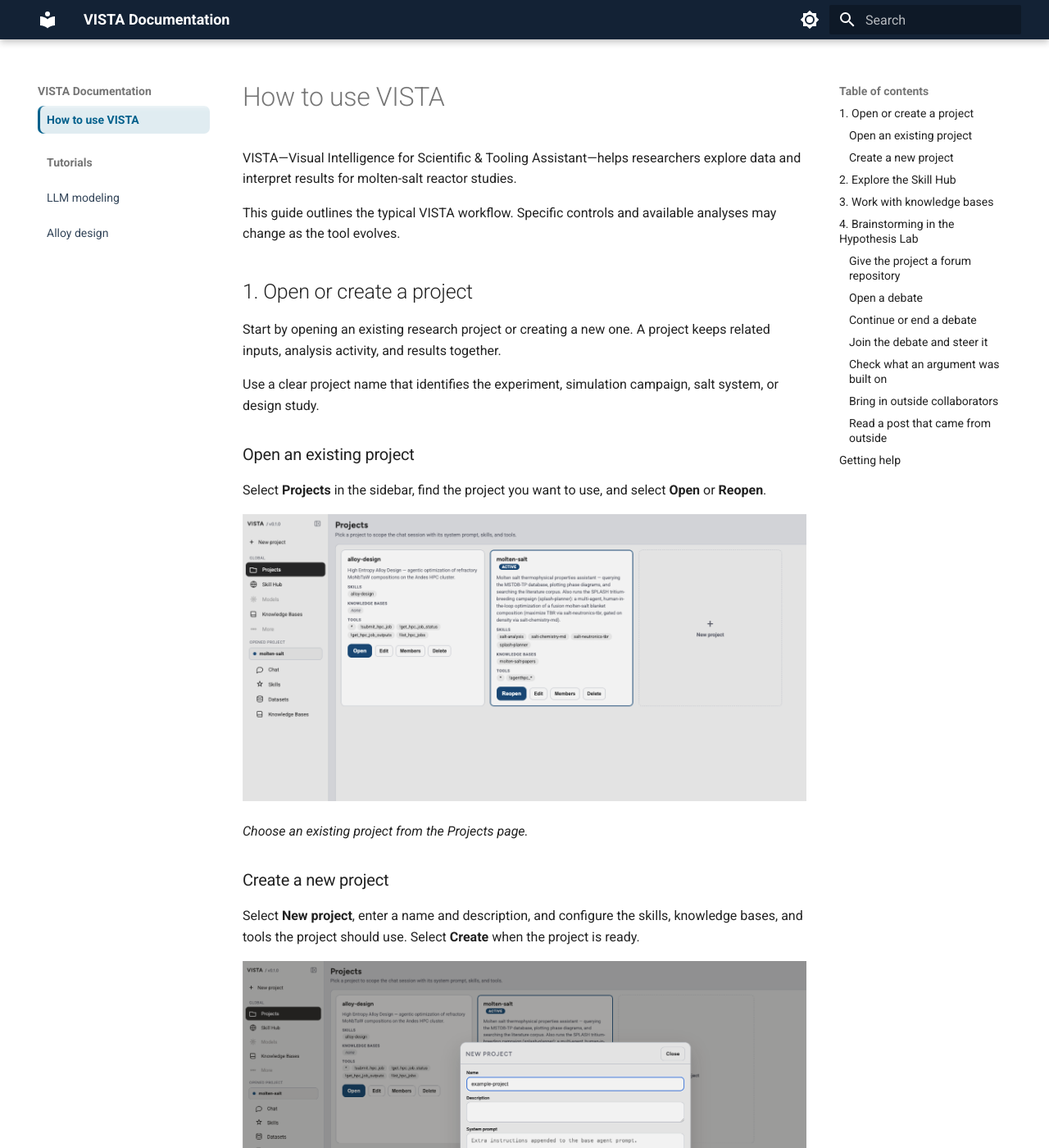
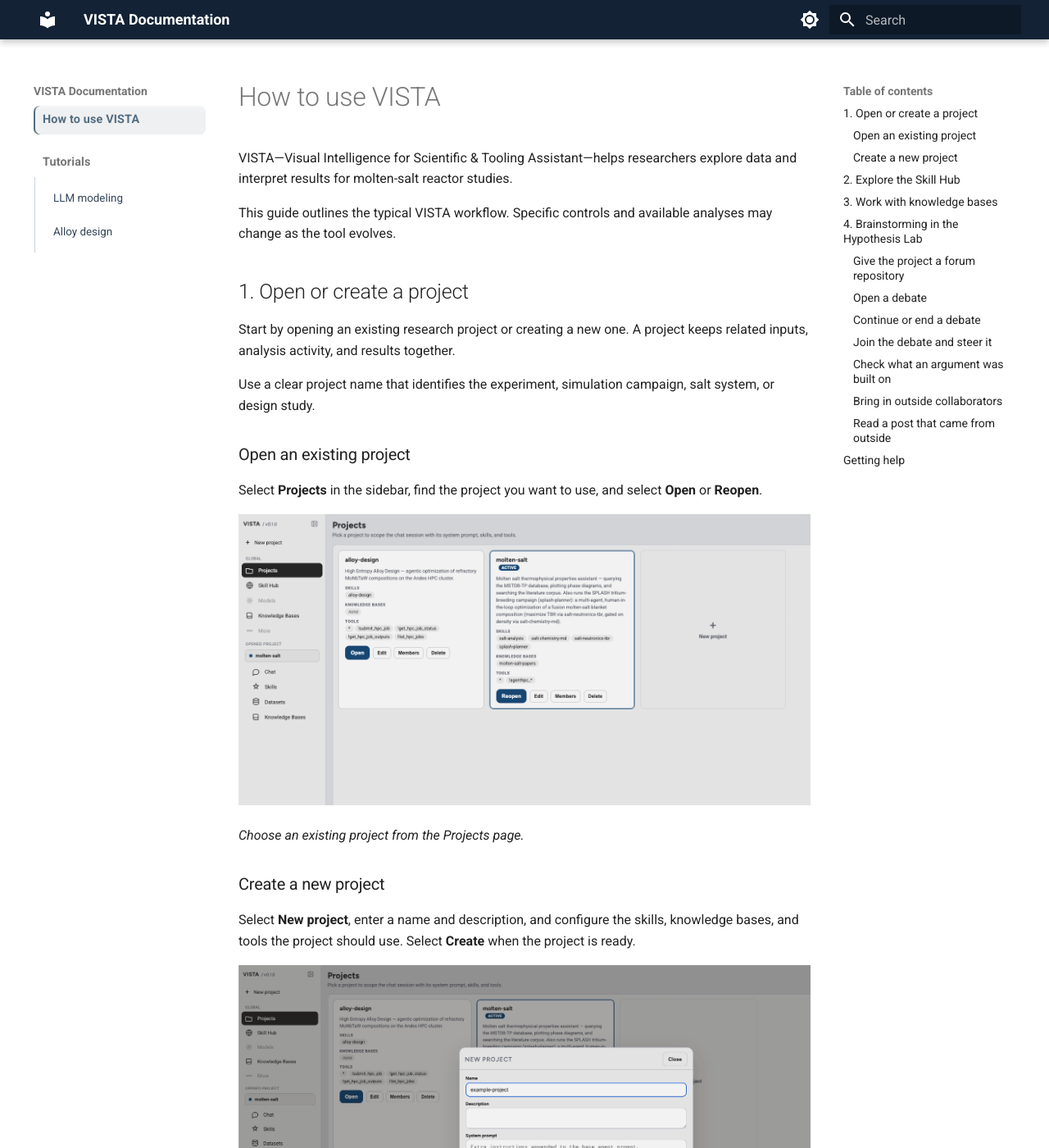
Before and after one commit to Genesis-VISTA/genesis-vista.github.io, an MkDocs documentation site: the page built from documentation/index.md, in a window 1280 px wide and 1400 px high. Shown: the whole window at 82% size. Built offline with MkDocs 1.6.1 and Material for MkDocs 9.7.7, drawn with Linux system fonts in a browser that asks for light colours.

Commit message:
adjust spacing

```diff
--- a/documentation/stylesheets/extra.css
+++ b/documentation/stylesheets/extra.css
@@ -5,7 +5,9 @@
   --md-accent-fg-color: #00608c;
   --vista-nav-text: #34465a;
   --vista-nav-hover: #004f75;
-  --vista-nav-active-bg: rgba(0, 96, 140, 0.12);
+  --vista-nav-active: #526d82;
+  --vista-nav-active-bg: rgba(19, 34, 53, 0.065);
+  --vista-nav-tree: rgba(82, 109, 130, 0.3);
 }
 
 [data-md-color-scheme="slate"] {
@@ -15,7 +17,9 @@
   --md-accent-fg-color: #9ce2ff;
   --vista-nav-text: #c2cfdd;
   --vista-nav-hover: #eef4fb;
-  --vista-nav-active-bg: rgba(156, 226, 255, 0.13);
+  --vista-nav-active: #b7c8d6;
+  --vista-nav-active-bg: rgba(238, 244, 251, 0.065);
+  --vista-nav-tree: rgba(183, 200, 214, 0.25);
 }
 
 .md-header__button.md-logo img {
@@ -38,8 +42,50 @@
 }
 
 .md-sidebar--primary .md-nav__link--active {
-  color: var(--md-accent-fg-color);
+  color: var(--vista-nav-active);
   background-color: var(--vista-nav-active-bg);
-  box-shadow: inset 0.15rem 0 var(--md-accent-fg-color);
-  font-weight: 700;
+  box-shadow: inset 0.1rem 0 var(--vista-nav-active);
+  font-weight: 600;
 }
+
+/* Give the primary navigation a clear category → page tree hierarchy. */
+.md-nav--primary > .md-nav__list > .md-nav__item > .md-nav__link {
+  font-size: 0.72rem;
+  font-weight: 650;
+  letter-spacing: 0.01em;
+}
+
+.md-nav--primary
+  > .md-nav__list
+  > .md-nav__item
+  > .md-nav
+  > .md-nav__list {
+  margin-left: 0.65rem;
+  padding-left: 0.55rem;
+  border-left: 1px solid var(--vista-nav-tree);
+}
+
+.md-nav--primary
+  > .md-nav__list
+  > .md-nav__item
+  > .md-nav
+  > .md-nav__list
+  > .md-nav__item
+  > .md-nav__link {
+  font-size: 0.67rem;
+}
+
+/* Use the available desktop width so the category sidebar sits near the edge. */
+@media screen and (min-width: 60em) {
+  .md-main__inner.md-grid {
+    max-width: none;
+    margin-left: 1.25rem;
+    margin-right: 1.25rem;
+  }
+
+  .md-content__inner {
+    max-width: 48rem;
+    margin-left: auto;
+    margin-right: auto;
+  }
+}
```
